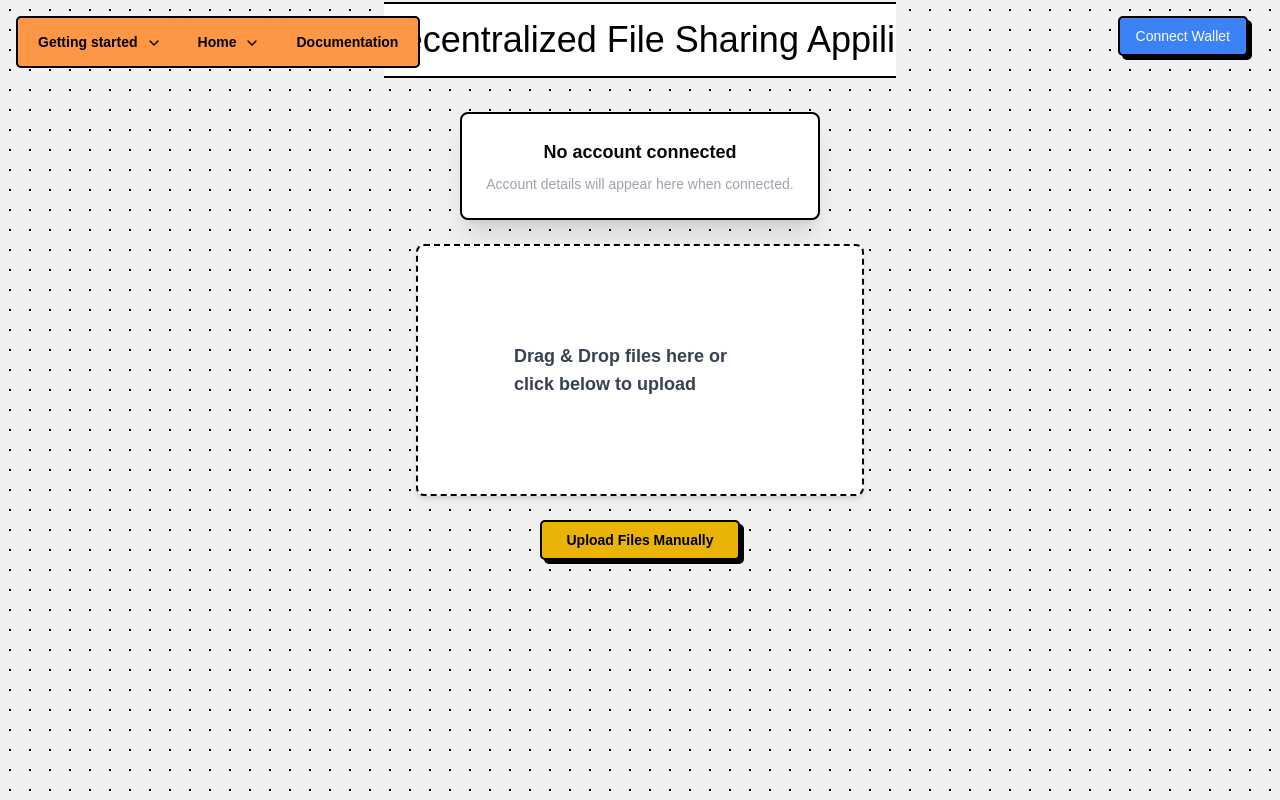
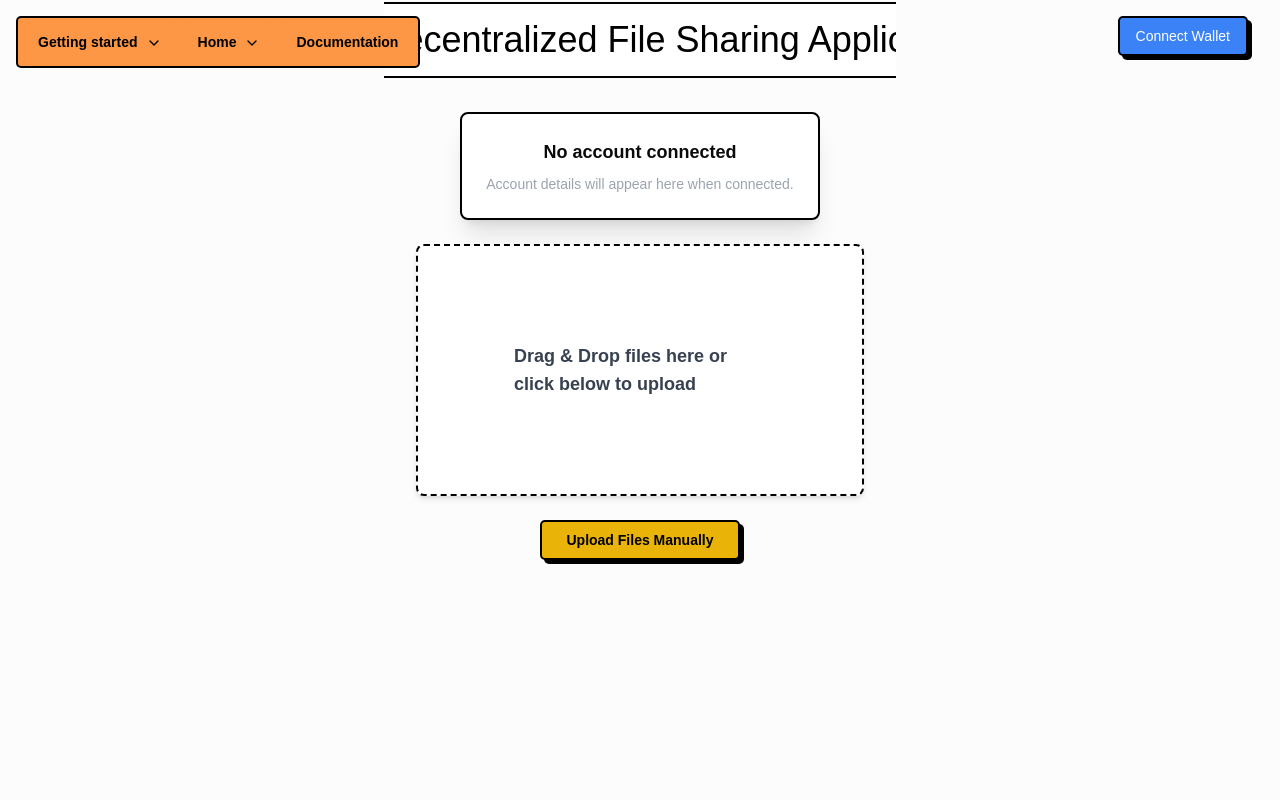
Before and after one commit to AbhishekS31/Dapp_dpdv, a Next.js app in the folder prjct/dpdv_app/: page /dashboard in a window 1280 px wide. Built offline with nearby package versions, Linux system fonts and the light colour scheme.

Commit message:
code_updation

```diff
--- /dev/null
+++ b/prjct/dpdv_app/app/PacmanBackground.css
@@ -0,0 +1,78 @@
+@tailwind base;
+@tailwind components;
+@tailwind utilities;
+
+
+html, body {
+    --pacman: #050401;
+    --background: #fcfcfc;
+
+    --dot: #4f4d4d;
+    --size: vmin;
+    --halfSize: calc(var(--size) / 2);
+    --negativesize: calc(var(--size) * -1);
+    --positionTop: calc(50vh - var(--halfSize));
+    --timing: 5s;
+    --timingEat: 0.4s;
+
+    background-color: var(--background);
+    background-image: linear-gradient(var(--background), var(--background)), radial-gradient(var(--dot) 10%, transparent 0);
+    background-size: 100vw var(--size), var(--size) var(--size);
+    background-repeat: no-repeat, repeat;
+    background-position: calc(-100vw - var(--halfSize)) var(--positionTop), 0 0;
+    box-shadow: inset 0 0 0 1vmin var(--background),  inset 0 0 0 2vmin var(--background), inset 0 0 0 2.5vmin var(--wall);
+
+    width: 100vw;
+    height: 100vh;
+
+    padding: 0;
+    margin: 0;
+
+    border-radius: 2vmin;
+
+    overflow: hidden;
+
+    animation: move var(--timing) linear infinite;
+  }
+
+  @keyframes move {
+      0% { background-position: calc(-100vw - var(--halfSize)) var(--positionTop), center center; }
+      100% { background-position: 0 var(--positionTop), center center; }
+  }
+
+  .pacman-container::after {
+      content: "";
+      display: block;
+      top: calc(var(--positionTop) + 1vmin);
+      left: 0;
+      position: absolute;
+      width: calc(var(--size) - 2vmin);
+      height: calc(var(--size) - 2vmin);
+      border-radius: 50%;
+      background: conic-gradient(var(--pacman) 55deg, transparent 0 125deg, var(--pacman) 0);
+      animation: eat var(--timingEat) linear infinite,
+                 movePacman var(--timing) linear infinite;
+  }
+
+  @keyframes eat {
+      0%,
+      50% { background: conic-gradient(var(--pacman) 55deg, transparent 0 125deg, var(--pacman) 0); }
+      25% { background: conic-gradient(var(--pacman) 55deg, var(--pacman) 0); }
+  }
+
+  @keyframes movePacman {
+      from { transform: translate(var(--negativesize), 0); }
+      to { transform: translate(100vw, 0); }
+  }
+
+  .pacman-container::before {
+      content: "";
+      display: block;
+      position: absolute;
+      width: 3vmin;
+      height: var(--size);
+      background: var(--background);
+      left: 0;
+      box-shadow: calc(100vw - 3vmin) 0 var(--background);
+      top: var(--positionTop);
+  }
--- a/prjct/dpdv_app/app/dashboard/page.tsx
+++ b/prjct/dpdv_app/app/dashboard/page.tsx
@@ -7,20 +7,25 @@ import { Button } from "@/components/ui/button"; // Assuming Button component ex
 import NavigationMenuDemo from "@/components/navigation-menu-demo"; // Adjust the path accordingly
 import { WalletConnect } from "@/components/walletconnect"; // Import the WalletConnect component
 import { HoverCard, HoverCardContent, HoverCardTrigger } from "@/components/ui/hover-card"; // Your HoverCard components
-import  Marquee  from "@/components/ui/marquee";
+import Marquee from "@/components/ui/marquee";
+import PacmanBackground from "@/components/PacmanBackground"; // Import the new PacmanBackground component
 
 export default function Page() {
     const [account, setAccount] = useState<string | null>(null);
-  const items = ['----Decentralized File Sharing Appilication----']
+    const items = ['----Decentralized File Sharing Application----'];
+
     // Handle the account connection
     const handleConnect = (connectedAccount: string) => {
         setAccount(connectedAccount);
     };
 
     return (
-    <div className="dotted-background flex flex-col h-screen">
+        <div className="relative flex flex-col h-screen">
+            {/* Background Component */}
+            <PacmanBackground />
+
             {/* Header Section */}
-      <header className="relative flex h-16 shrink-0 items-center">
+            <header className="relative flex h-16 shrink-0 items-center z-20">
                 <div className="absolute top-4 left-4">
                     {/* Navigation Menu in Top Left Corner */}
                     <NavigationMenuDemo />
@@ -37,12 +42,10 @@ export default function Page() {
                 <div style={{ position: 'absolute', top: '2px', left: '50%', transform: 'translateX(-50%)', zIndex: 4, width: '40%' }}>
                     <Marquee items={items} />
                 </div>
-
-
             </header>
 
             {/* Main Content Area */}
-        <main className="flex flex-1 flex-col justify-start items-center mt-12 relative space-y-6">
+            <main className="flex flex-1 flex-col justify-start items-center mt-12 relative space-y-6 z-20">
                 {account ? (
                     // If an account is connected, display the HoverCard with account details
                     <HoverCard>
--- /dev/null
+++ b/prjct/dpdv_app/components/PacmanBackground.tsx
@@ -0,0 +1,19 @@
+"use client"
+// PacmanBackground.tsx
+import React from 'react';
+import '@/app/PacmanBackground.css'; // Import the CSS for this component
+
+const PacmanBackground: React.FC = () => {
+    return (
+        <div className="pacman-container">
+            <div className="pacman"></div>
+            <div className="ghost ghost1"></div>
+            <div className="ghost ghost2"></div>
+            <div className="ghost ghost3"></div>
+            <div className="ghost ghost4"></div>
+        </div>
+    );
+
+};
+
+export default PacmanBackground;
```
Also changed, not shown: prjct/dpdv_app/app/ghost1.png (added). Lines whose indentation alone changed are shown as unchanged.
